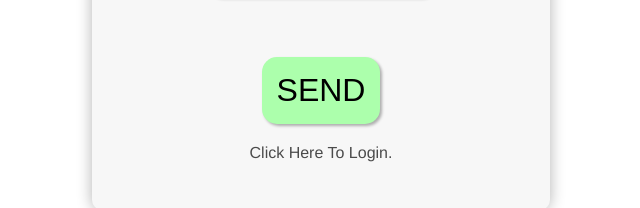
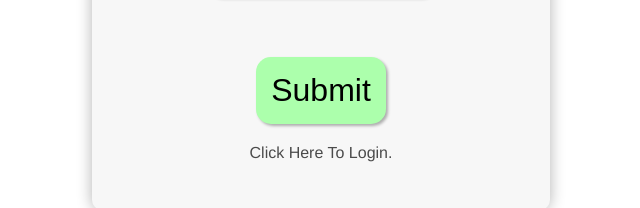
Before and after one commit to eElec/ELabs-nodeJS, a website: page views/register.html in a window 1280 px wide. Shown: the part 555-763 px from the top of the page, without its empty margins (319-959 px from the left). Drawn offline with Linux system fonts and the light colour scheme; files that its build step writes are made by us from their sources; files whose address does not match are found by name.

Commit message:
fix(register): register button enabled

```diff
--- a/views/register.html
+++ b/views/register.html
@@ -26,7 +26,7 @@
 			<div class="alerts">Invalid Mail ID</div>
 			<input name="password" type="password" placeholder="PASSWORD" class="tinput iptext" oninput="ValidatePass()" autocomplete=off>
 			<div class="alerts">Invalid Password</div>
-			<button class="tinput ipbutton" disabled>SEND</button>
+			<button class="tinput ipbutton">Submit</button>
 		</form>
 
 		<a href="./login" id="register">Click Here To Login.</a></div>
```
